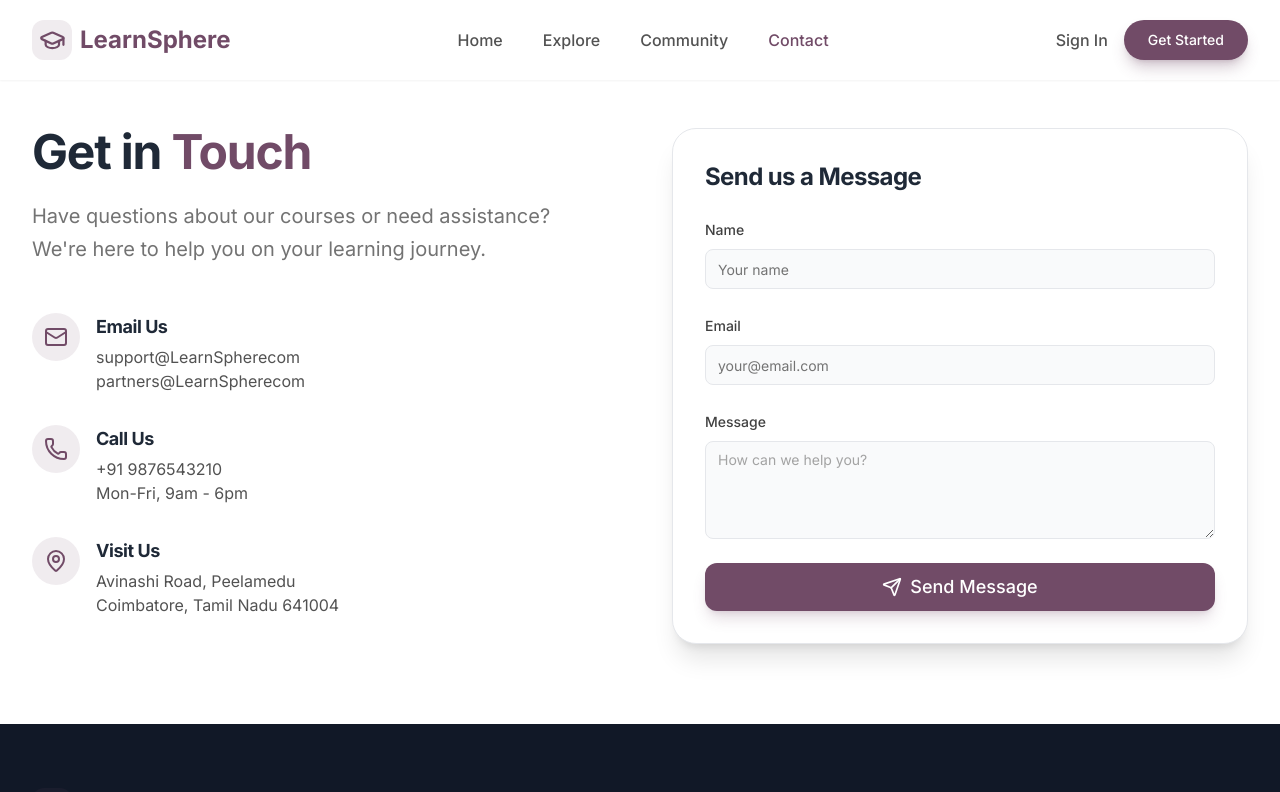
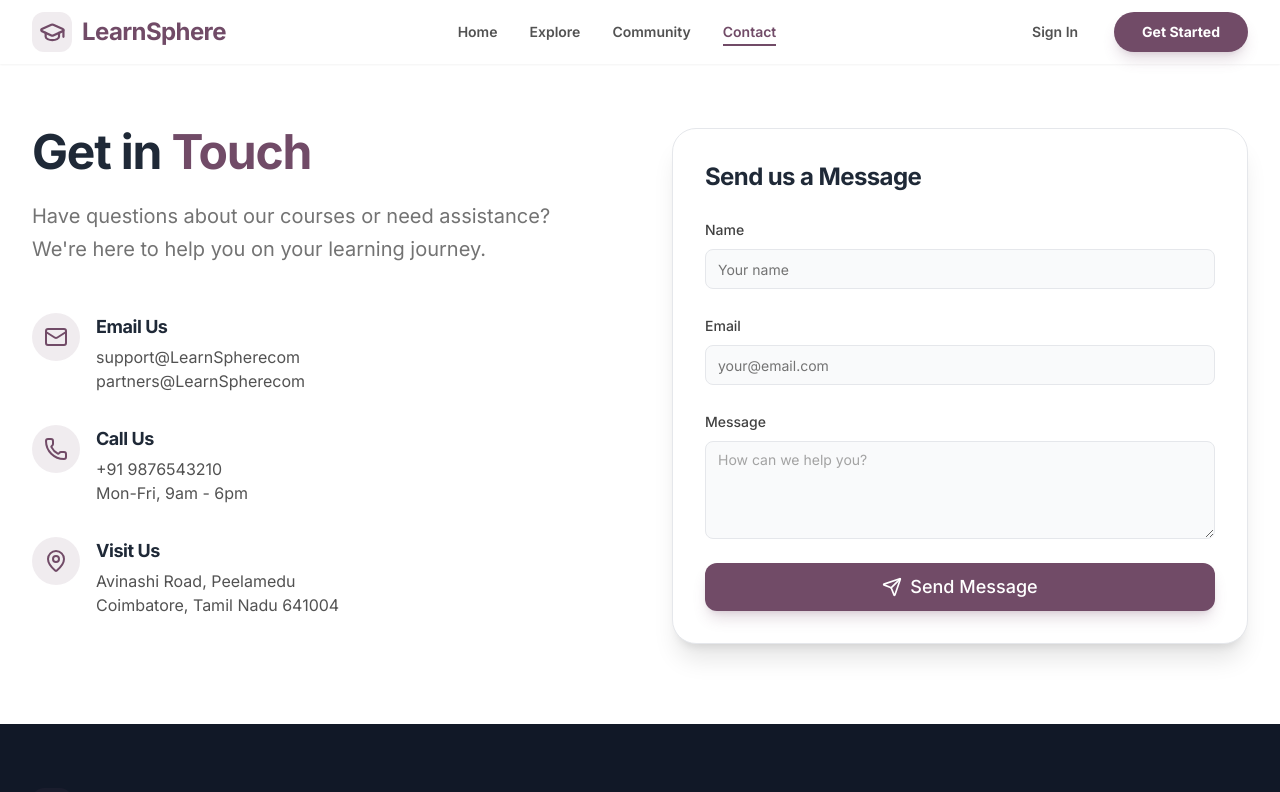
Before and after one commit to s-guru-vishnu/Odoo, a React (Vite) app in the folder client/: page /contact in a window 1280 px wide. Shown: the top 792 px of the page. Built offline with nearby package versions, Linux system fonts and the light colour scheme; a web font is replaced by a local one.

Commit message:
Complete UI overhaul and stability fixes for Navbar and Topbar

```diff
--- a/client/src/components/Navbar.jsx
+++ b/client/src/components/Navbar.jsx
@@ -4,7 +4,8 @@ import { motion, AnimatePresence } from 'framer-motion';
 import { Logo } from './ui/Logo';
 import { Button } from './ui/Button';
 import { useAuth } from '../context/AuthContext';
-import { Menu, X, ChevronDown, User, LogOut } from 'lucide-react';
+import { Menu, X, ChevronDown, User, LogOut, LayoutDashboard, CircleHelp as HelpCircle } from 'lucide-react';
+import { cn } from '../lib/utils';
 
 const Navbar = () => {
     const { user, logout } = useAuth();
@@ -14,7 +15,6 @@ const Navbar = () => {
     const [mobileMenuOpen, setMobileMenuOpen] = useState(false);
     const [userMenuOpen, setUserMenuOpen] = useState(false);
 
-    // Only handle scroll effect on landing page, others can be always solid
     const isLanding = location.pathname === '/';
 
     useEffect(() => {
@@ -30,95 +30,140 @@ const Navbar = () => {
         navigate('/login');
     };
 
-    const navBackground = isLanding && !isScrolled ? 'bg-transparent' : 'bg-white/90 backdrop-blur-xl shadow-sm';
+    const getInitials = (name) => {
+        if (!name) return '??';
+        return name.split(' ').map(n => n[0]).join('').toUpperCase().substring(0, 2);
+    };
+
+    const navItems = [
+        { label: 'Home', path: '/' },
+        { label: 'Explore', path: '/courses' },
+        { label: 'Community', path: '/community' },
+        { label: 'Contact', path: '/contact' },
+    ];
 
     return (
         <motion.nav
-            className={`fixed top-0 w-full z-50 transition-all duration-300 ${navBackground}`}
+            className={cn(
+                "fixed top-0 w-full z-50 transition-all duration-500",
+                (isLanding && !isScrolled) ? "bg-transparent py-6" : "bg-white/90 backdrop-blur-xl shadow-sm py-3"
+            )}
             initial={{ y: -100 }}
             animate={{ y: 0 }}
             transition={{ duration: 0.6 }}
         >
             <div className="max-w-7xl mx-auto px-6 lg:px-8">
-                <div className="flex justify-between items-center h-20">
+                <div className="flex justify-between items-center">
                     {/* Logo */}
-                    <Link to="/">
-                        <motion.div
-                            className="flex items-center gap-2"
-                            whileHover={{ scale: 1.02 }}
-                        >
-                            <Logo className="h-10 w-10 text-primary" />
-                            <span className="text-2xl font-bold text-primary">LearnSphere</span>
+                    <Link to="/" className="group">
+                        <motion.div className="flex items-center gap-2.5" whileHover={{ scale: 1.02 }}>
+                            <Logo className="h-10 w-10 text-primary transition-transform group-hover:rotate-12" />
+                            <span className={cn(
+                                "text-2xl font-black tracking-tight transition-colors",
+                                (isLanding && !isScrolled) ? "text-neutral-800" : "text-primary"
+                            )}>
+                                LearnSphere
+                            </span>
                         </motion.div>
                     </Link>
 
-                    {/* Nav Links - Desktop */}
-                    <div className="hidden md:flex items-center space-x-10">
-                        <Link to="/" className={`font-medium transition-colors ${location.pathname === '/' ? 'text-primary' : 'text-neutral-600 hover:text-primary'}`}>Home</Link>
-                        <Link to="/courses" className={`font-medium transition-colors ${location.pathname === '/courses' ? 'text-primary' : 'text-neutral-600 hover:text-primary'}`}>Explore</Link>
-                        <Link to="/community" className={`font-medium transition-colors ${location.pathname === '/community' ? 'text-primary' : 'text-neutral-600 hover:text-primary'}`}>Community</Link>
-                        <Link to="/contact" className={`font-medium transition-colors ${location.pathname === '/contact' ? 'text-primary' : 'text-neutral-600 hover:text-primary'}`}>Contact</Link>
+                    {/* Desktop Navigation */}
+                    <div className="hidden md:flex items-center gap-8">
+                        {navItems.map((item) => (
+                            <Link
+                                key={item.path}
+                                to={item.path}
+                                className={cn(
+                                    "text-sm font-semibold transition-all hover:text-primary relative group",
+                                    location.pathname === item.path ? "text-primary" : "text-neutral-600",
+                                    (isLanding && !isScrolled) && "text-neutral-700"
+                                )}
+                            >
+                                {item.label}
+                                <span className={cn(
+                                    "absolute -bottom-1 left-0 w-0 h-0.5 bg-primary transition-all duration-300 group-hover:w-full",
+                                    location.pathname === item.path && "w-full"
+                                )} />
+                            </Link>
+                        ))}
                     </div>
 
-                    {/* Auth Buttons */}
+                    {/* Auth Area */}
                     <div className="hidden md:flex items-center gap-4">
                         {user ? (
                             <div className="relative">
                                 <button
                                     onClick={() => setUserMenuOpen(!userMenuOpen)}
-                                    className="flex items-center gap-2 px-3 py-2 rounded-full hover:bg-neutral-100 transition-colors"
+                                    className="flex items-center gap-2.5 p-1.5 pl-2.5 rounded-full hover:bg-neutral-100/50 transition-colors border border-neutral-200/20"
                                 >
-                                    <div className="w-8 h-8 rounded-full bg-primary/10 flex items-center justify-center text-primary font-bold text-sm">
-                                        {user.name ? user.name[0].toUpperCase() : 'U'}
+                                    <span className="text-sm font-bold text-neutral-700">{user.name || user.full_name?.split(' ')[0]}</span>
+                                    <div className="h-9 w-9 rounded-full bg-primary/10 flex items-center justify-center text-primary font-bold text-sm ring-2 ring-white shadow-sm">
+                                        {getInitials(user.name || user.full_name)}
                                     </div>
-                                    <span className="font-medium text-neutral-700">{user.name}</span>
-                                    <ChevronDown className="w-4 h-4 text-neutral-400" />
+                                    <ChevronDown className={cn("w-4 h-4 text-neutral-400 transition-transform", userMenuOpen && "rotate-180")} />
                                 </button>
 
                                 <AnimatePresence>
                                     {userMenuOpen && (
+                                        <>
+                                            <div className="fixed inset-0 z-40" onClick={() => setUserMenuOpen(false)} />
                                             <motion.div
-                                            initial={{ opacity: 0, y: 10 }}
-                                            animate={{ opacity: 1, y: 0 }}
-                                            exit={{ opacity: 0, y: 10 }}
-                                            className="absolute right-0 mt-2 w-48 bg-white rounded-xl shadow-xl border border-neutral-100 py-1 overflow-hidden"
+                                                initial={{ opacity: 0, y: 10, scale: 0.95 }}
+                                                animate={{ opacity: 1, y: 0, scale: 1 }}
+                                                exit={{ opacity: 0, y: 10, scale: 0.95 }}
+                                                className="absolute right-0 mt-3 w-64 bg-white rounded-2xl shadow-2xl border border-neutral-100 py-2 z-50 overflow-hidden"
                                             >
-                                            <div className="px-4 py-2 border-b border-neutral-100">
-                                                <p className="text-xs text-neutral-400 font-bold uppercase tracking-wider">{user.role}</p>
-                                                <p className="text-sm text-neutral-600 truncate">{user.email}</p>
+                                                <div className="px-4 py-3 border-b border-neutral-50 mb-1">
+                                                    <p className="text-xs font-black text-primary uppercase tracking-[0.1em] mb-0.5">{user.role}</p>
+                                                    <p className="text-sm font-bold text-neutral-900 truncate">{user.email}</p>
                                                 </div>
+
+                                                <Link
+                                                    to={user.role?.toLowerCase() === 'admin' ? '/admin/dashboard' : '/user/dashboard'}
+                                                    className="flex items-center gap-3 px-4 py-2.5 text-sm text-neutral-600 hover:bg-primary/5 hover:text-primary transition-colors"
+                                                >
+                                                    <LayoutDashboard className="w-4 h-4" />
+                                                    Go to Dashboard
+                                                </Link>
+
+                                                <Link to="/user/profile" className="flex items-center gap-3 px-4 py-2.5 text-sm text-neutral-600 hover:bg-primary/5 hover:text-primary transition-colors">
+                                                    <User className="w-4 h-4" />
+                                                    My Profile
+                                                </Link>
+
                                                 <button
                                                     onClick={handleLogout}
-                                                className="w-full text-left px-4 py-2 text-sm text-rose-600 hover:bg-rose-50 transition-colors flex items-center gap-2"
+                                                    className="w-full text-left px-4 py-2.5 text-sm text-rose-600 hover:bg-rose-50 transition-colors flex items-center gap-3"
                                                 >
                                                     <LogOut className="w-4 h-4" />
                                                     Logout
                                                 </button>
                                             </motion.div>
+                                        </>
                                     )}
                                 </AnimatePresence>
                             </div>
                         ) : (
-                            <>
-                                <Link to="/login" className="text-neutral-600 hover:text-primary font-medium transition-colors">
+                            <div className="flex items-center gap-3">
+                                <Link to="/login">
+                                    <Button variant="ghost" className="rounded-full px-6 font-semibold text-neutral-600 hover:text-primary">
                                         Sign In
+                                    </Button>
                                 </Link>
                                 <Link to="/register">
-                                    <motion.div
-                                        whileHover={{ scale: 1.05 }}
-                                        whileTap={{ scale: 0.98 }}
-                                    >
-                                        <Button className="rounded-full px-6 py-2.5 bg-primary hover:bg-primary-hover shadow-lg shadow-primary/30">
+                                    <Button className="rounded-full px-7 bg-primary hover:bg-primary-hover shadow-lg shadow-primary/20 border-none font-bold">
                                         Get Started
                                     </Button>
-                                    </motion.div>
                                 </Link>
-                            </>
+                            </div>
                         )}
                     </div>
 
-                    {/* Mobile Menu Button */}
-                    <button className="md:hidden p-2 text-neutral-600" onClick={() => setMobileMenuOpen(!mobileMenuOpen)}>
+                    {/* Mobile Toggle */}
+                    <button
+                        className="md:hidden p-2 rounded-xl hover:bg-neutral-100 text-neutral-600 transition-colors"
+                        onClick={() => setMobileMenuOpen(!mobileMenuOpen)}
+                    >
                         {mobileMenuOpen ? <X className="w-6 h-6" /> : <Menu className="w-6 h-6" />}
                     </button>
                 </div>
@@ -131,36 +176,51 @@ const Navbar = () => {
                         initial={{ opacity: 0, height: 0 }}
                         animate={{ opacity: 1, height: 'auto' }}
                         exit={{ opacity: 0, height: 0 }}
-                        className="md:hidden bg-white border-t border-neutral-100 overflow-hidden"
+                        className="md:hidden bg-white border-t border-neutral-50 overflow-hidden"
                     >
-                        <div className="px-6 py-6 space-y-4">
-                            <Link to="/" className="block text-neutral-600 font-medium" onClick={() => setMobileMenuOpen(false)}>Home</Link>
-                            <Link to="/courses" className="block text-neutral-600 font-medium" onClick={() => setMobileMenuOpen(false)}>Explore</Link>
-                            <Link to="/community" className="block text-neutral-600 font-medium" onClick={() => setMobileMenuOpen(false)}>Community</Link>
-                            <Link to="/contact" className="block text-neutral-600 font-medium" onClick={() => setMobileMenuOpen(false)}>Contact</Link>
-                            <div className="pt-4 border-t border-neutral-100">
+                        <div className="px-6 py-8 space-y-6">
+                            {navItems.map(item => (
+                                <Link
+                                    key={item.path}
+                                    to={item.path}
+                                    className="block text-lg font-bold text-neutral-800 hover:text-primary transition-colors"
+                                    onClick={() => setMobileMenuOpen(false)}
+                                >
+                                    {item.label}
+                                </Link>
+                            ))}
+
+                            <div className="pt-6 border-t border-neutral-50">
                                 {user ? (
-                                    <>
-                                        <div className="flex items-center gap-3 mb-4">
-                                            <div className="w-10 h-10 rounded-full bg-primary/10 flex items-center justify-center text-primary font-bold">
-                                                {user.name[0]}
+                                    <div className="space-y-4">
+                                        <div className="flex items-center gap-4 p-3 bg-neutral-50 rounded-2xl">
+                                            <div className="h-12 w-12 rounded-full bg-primary/10 flex items-center justify-center text-primary font-bold text-lg">
+                                                {getInitials(user.name || user.full_name)}
                                             </div>
                                             <div>
-                                                <p className="font-medium text-neutral-800">{user.name}</p>
-                                                <p className="text-xs text-neutral-400 capitalize">{user.role}</p>
+                                                <p className="font-bold text-neutral-900">{user.name || user.full_name}</p>
+                                                <p className="text-xs text-neutral-500 capitalize">{user.role}</p>
                                             </div>
                                         </div>
-                                        <Button variant="outline" className="w-full justify-center text-rose-600 border-rose-200 hover:bg-rose-50" onClick={handleLogout}>
+                                        <Link to="/user/dashboard" onClick={() => setMobileMenuOpen(false)}>
+                                            <Button className="w-full justify-center h-12 rounded-xl mb-3">Dashboard</Button>
+                                        </Link>
+                                        <Button
+                                            variant="outline"
+                                            className="w-full justify-center h-12 rounded-xl text-rose-600 border-rose-100 bg-rose-50/30"
+                                            onClick={handleLogout}
+                                        >
+                                            <LogOut className="w-4 h-4 mr-2" />
                                             Logout
                                         </Button>
-                                    </>
+                                    </div>
                                 ) : (
-                                    <div className="space-y-3">
+                                    <div className="grid grid-cols-2 gap-4">
                                         <Link to="/login" onClick={() => setMobileMenuOpen(false)}>
-                                            <Button variant="outline" className="w-full justify-center">Sign In</Button>
+                                            <Button variant="ghost" className="w-full h-12 rounded-xl font-bold">Sign In</Button>
                                         </Link>
                                         <Link to="/register" onClick={() => setMobileMenuOpen(false)}>
-                                            <Button className="w-full justify-center bg-primary text-white">Get Started</Button>
+                                            <Button className="w-full h-12 bg-primary text-white rounded-xl font-bold">Sign Up</Button>
                                         </Link>
                                     </div>
                                 )}
```
Lines whose indentation alone changed are shown as unchanged.
